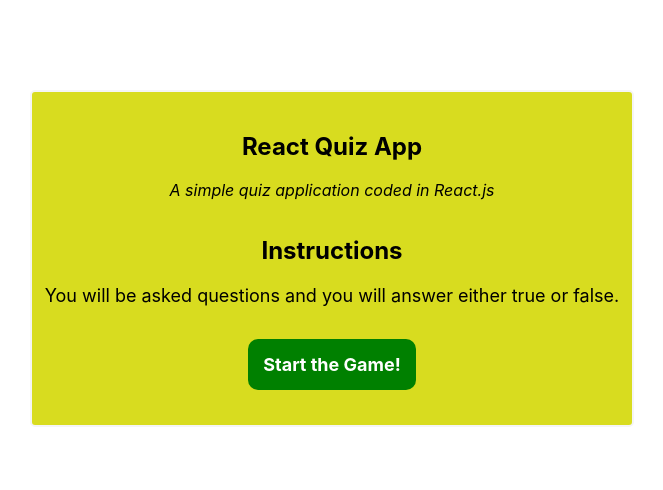
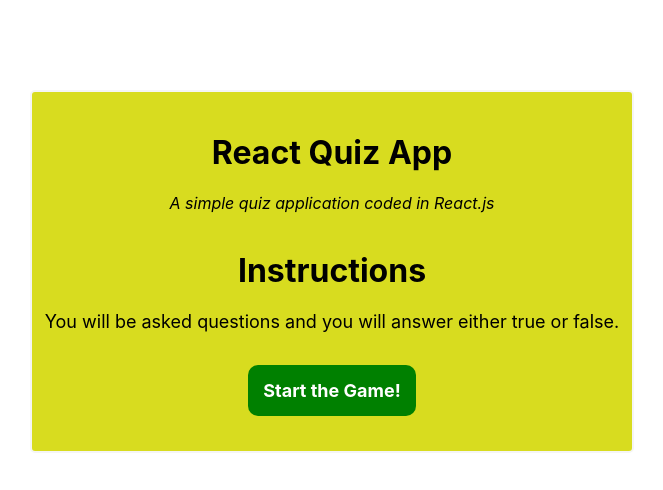
Before and after one commit to NoubissiViany/react-Quiz-App, a React (Create React App) app: page / in a window 1280 px wide. Shown: the top 490 px of the page, without its empty margins (308-971 px from the left). Built offline with nearby package versions, Linux system fonts and the light colour scheme.

Commit message:
Done with the fectching of information from the API

```diff
--- a/src/pages/Home/Home.jsx
+++ b/src/pages/Home/Home.jsx
@@ -8,13 +8,13 @@
     <div>
       <div className="heading">
         <div>
-          <h2>React Quiz App</h2>
+          <h1>React Quiz App</h1>
           <p className="heading__p1">
             A simple quiz application coded in React.js
           </p>
         </div>
         <div>
-          <h2>Instructions</h2>
+          <h1>Instructions</h1>
           <p className="heading__p2">
             You will be asked questions and you will answer either true or
             false.
--- a/src/pages/Questions/Question.jsx
+++ b/src/pages/Questions/Question.jsx
@@ -1,9 +1,24 @@
-import React from 'react';
+import React, { useEffect, useState } from 'react';
 
 function Question() {
+  const [user, setUser] = useState([]);
+
+  const fetchData = async () => {
+    const response = await fetch(
+      'https://opentdb.com/api.php?amount=10&difficulty=hard&type=boolean'
+    );
+    const data = await response.json();
+    return setUser(data);
+  };
+
+  useEffect(() => {
+    fetchData();
+  }, []);
+
   return (
     <div>
       <h2>Question 1</h2>
+      <p>{console.log(user)}</p>
     </div>
   );
 }
```
